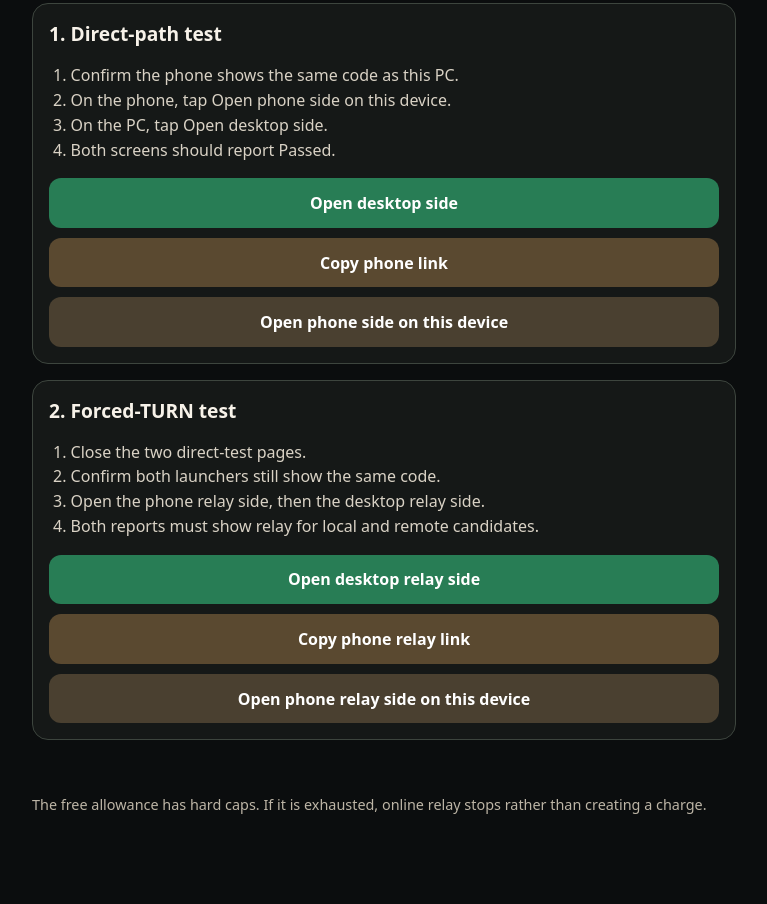
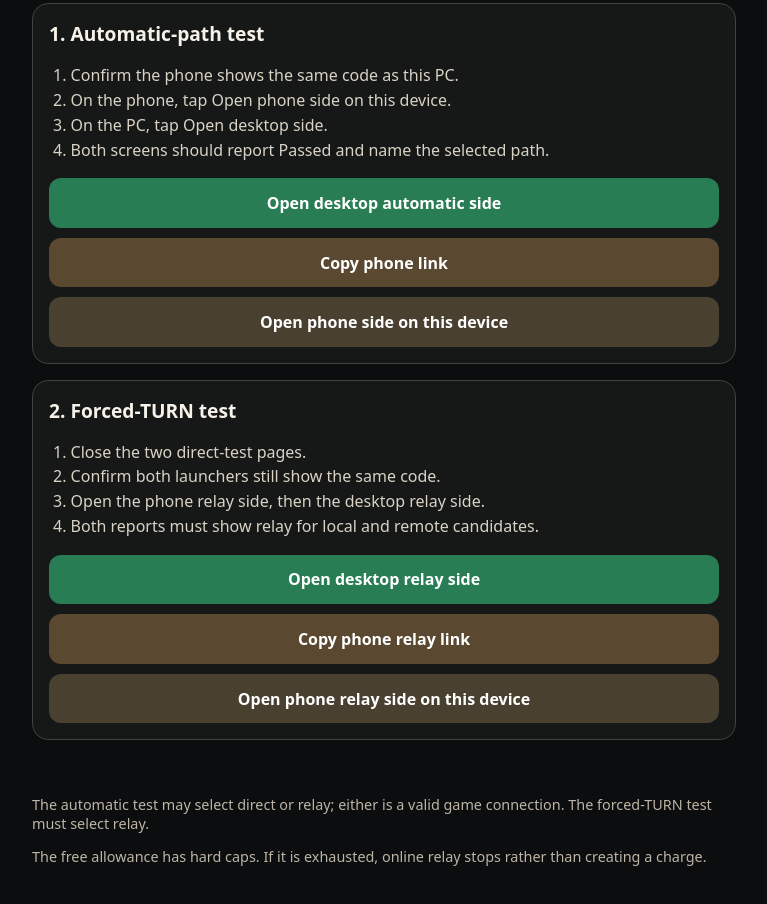
Before and after one commit to alexbrasier451-tech/Crazy-Rummy, a plain HTML site: page index.html in a window 1280 px wide. Shown: the part 650-1554 px from the top of the page, without its empty margins (256-1023 px from the left). Before the commit the page ends 1504 px from the top, so only its background shows below. Drawn offline with Linux system fonts and the light colour scheme.

Commit message:
Accept automatic relay fallback in index.html

```diff
--- a/index.html
+++ b/index.html
@@ -116,14 +116,14 @@
       </section>
 
       <section>
-        <h2>1. Direct-path test</h2>
+        <h2>1. Automatic-path test</h2>
         <ol>
           <li>Confirm the phone shows the same code as this PC.</li>
           <li>On the phone, tap Open phone side on this device.</li>
           <li>On the PC, tap Open desktop side.</li>
-          <li>Both screens should report Passed.</li>
+          <li>Both screens should report Passed and name the selected path.</li>
         </ol>
-        <a id="direct-host" href="#">Open desktop side</a>
+        <a id="direct-host" href="#">Open desktop automatic side</a>
         <button data-copy-link="direct-guest">Copy phone link</button>
         <a id="direct-guest" class="secondary" href="#">Open phone side on this device</a>
       </section>
@@ -143,10 +143,14 @@
 
       <p id="copy-status" role="status" aria-live="polite"></p>
       <p class="note">
+        The automatic test may select direct or relay; either is a valid game
+        connection. The forced-TURN test must select relay.
+      </p>
+      <p class="note">
         The free allowance has hard caps. If it is exhausted, online relay
         stops rather than creating a charge.
       </p>
     </main>
-    <script src="./launcher.js?v=3"></script>
+    <script src="./launcher.js?v=4"></script>
   </body>
 </html>
```
